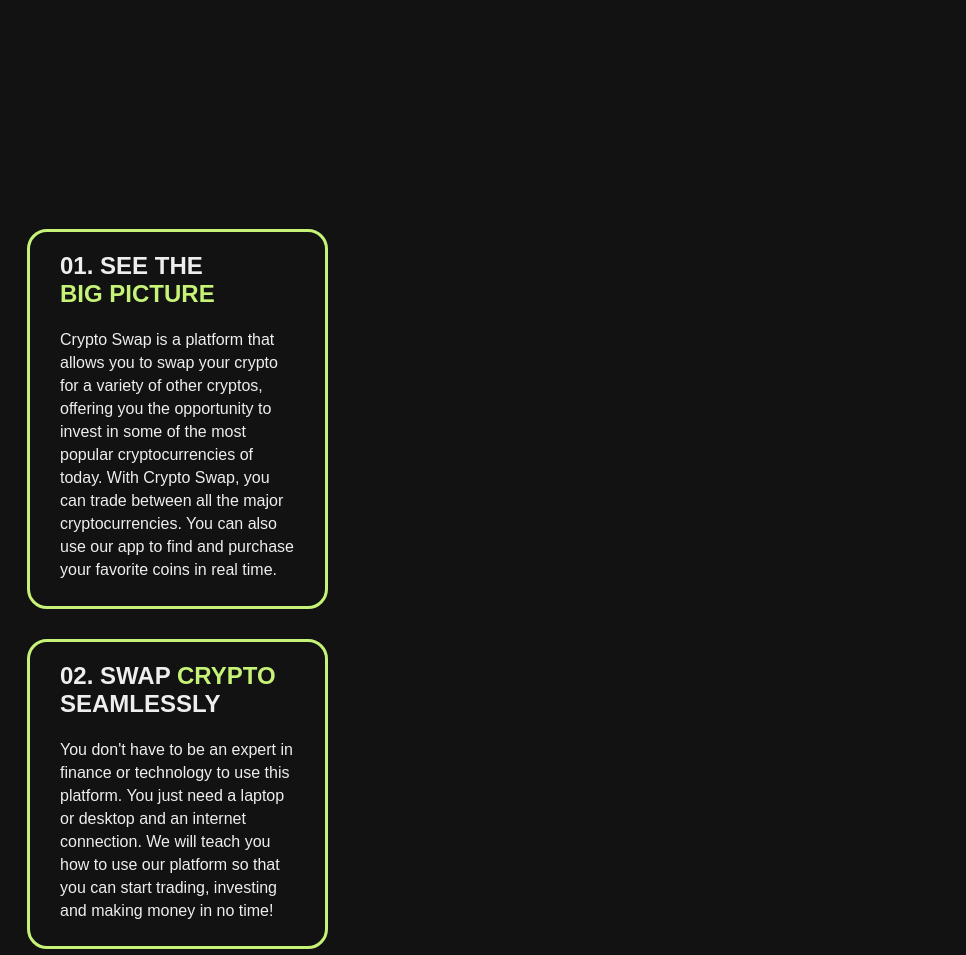
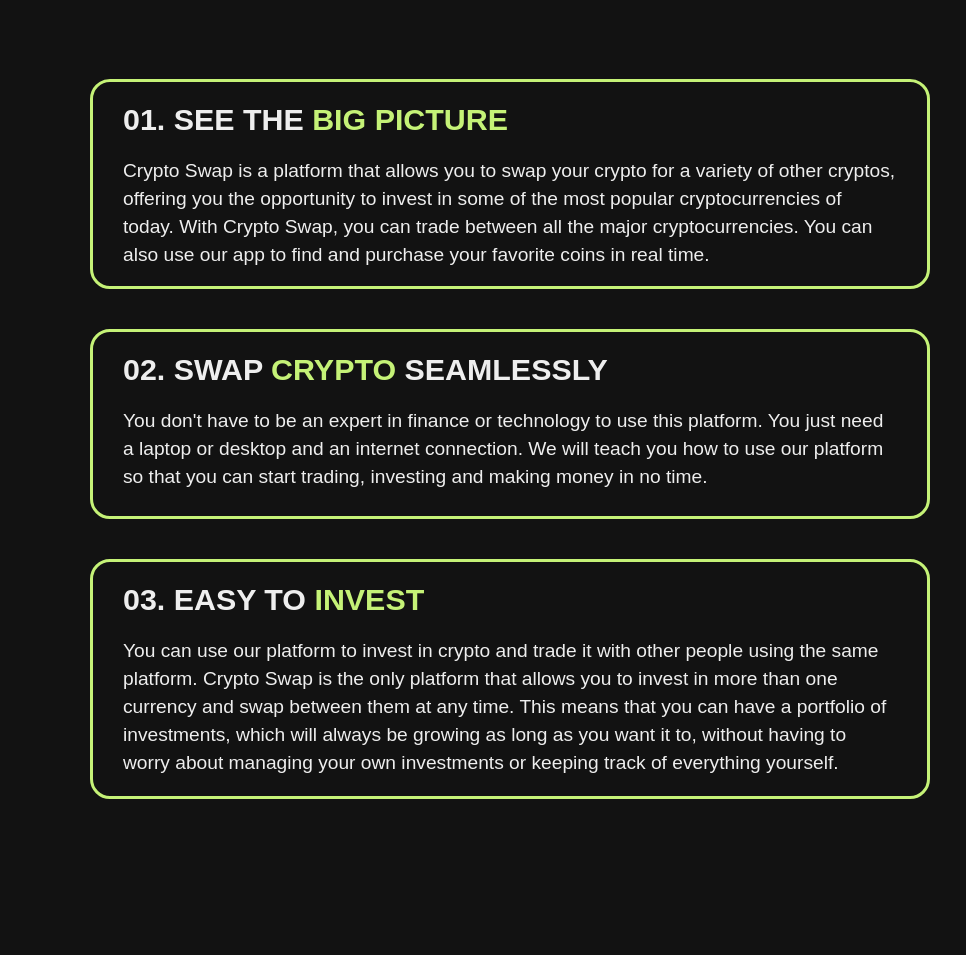
Before and after one commit to atulkumar43/Swapper-Website, a plain HTML site: page index.html in a window 1280 px wide. Shown: the part 2460-3415 px from the top of the page, without its empty margins (0-966 px from the left). Drawn offline with nearby package versions, Linux system fonts and the light colour scheme; a web font is replaced by a local one.

Commit message:
info added

```diff
--- a/index.css
+++ b/index.css
@@ -502,6 +502,65 @@ span {
    font-size: 1rem;
    line-height: 23px;
 }
+@media(min-width : 768px) {
+.container1 {
+   margin-left: 60px;
+   width: 650px;
+   margin-top: 20px;
+   height: 210px;
+}
+.container2 {
+   margin-top: 40px;
+   height: 180px;
+   width: 650px;
+   margin-left: 60px;
+}
+.container3 {
+   margin-top: 40px;
+   width: 650px;
+   height: 230px;
+   margin-left: 60px;
+}
+}
+@media(min-width : 1000px) {
+   .container1 {
+      margin-top: -50px;
+      margin-left: 90px;
+      width: 840px;
+      height: 210px;
+   }
+   .container1 h1 {
+      font-size: 1.9rem;
+   }
+   .container1 p {
+      font-size: 1.2rem;
+      line-height: 28px;
+   }
+   .container2 {
+      margin-left: 90px;
+      width: 840px;
+      height: 190px;;
+   }
+   .container2 h1 {
+      font-size: 1.9rem;
+   }
+   .container2 p {
+      font-size: 1.2rem;
+      line-height: 28px;
+   }
+   .container3 {
+      margin-left: 90px;
+      width: 840px;
+      height: 240px;;
+   }
+   .container3 h1 {
+      font-size: 1.9rem;
+   }
+   .container3 p {
+      font-size: 1.2rem;
+      line-height: 28px;
+   }
+}
 #circle {
    width: 200px;
    height: 200px;
--- a/index.html
+++ b/index.html
@@ -70,11 +70,17 @@
             </div>
             <div class="container2">
                 <h1>02. SWAP <span>CRYPTO</span> SEAMLESSLY</h1>
-                <p>You don't have to be an expert in finance or technology to use this platform. You just need a laptop or desktop and an internet connection. We will teach you how to use our platform so that you can start trading, investing and making money in no time!</p>
+                <p>You don't have to be an expert in finance or technology to use this platform. You just need a laptop
+                    or desktop and an internet connection. We will teach you how to use our platform so that you can
+                    start trading, investing and making money in no time.</p>
             </div>
             <div class="container3">
                 <h1>03. EASY TO <span>INVEST</span></h1>
-                <p>You can use our platform to invest in crypto and trade it with other people using the same platform. Crypto Swap is the only platform that allows you to invest in more than one currency and swap between them at any time. This means that you can have a portfolio of investments, which will always be growing as long as you want it to, without having to worry about managing your own investments or keeping track of everything yourself.</p>
+                <p>You can use our platform to invest in crypto and trade it with other people using the same platform.
+                    Crypto Swap is the only platform that allows you to invest in more than one currency and swap
+                    between them at any time. This means that you can have a portfolio of investments, which will always
+                    be growing as long as you want it to, without having to worry about managing your own investments or
+                    keeping track of everything yourself.</p>
             </div>
         </section>
         <div id="circle"></div>
```
